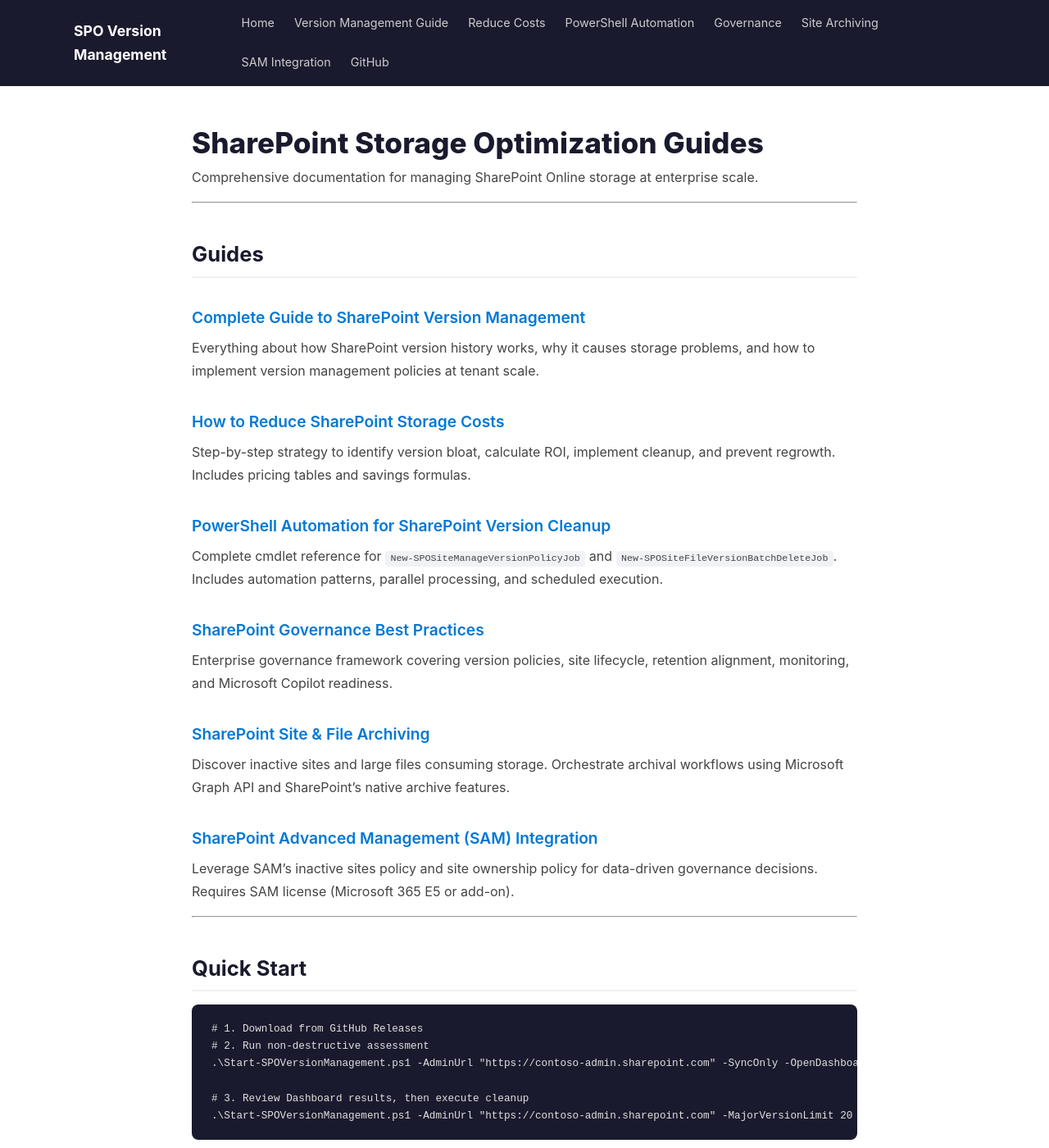
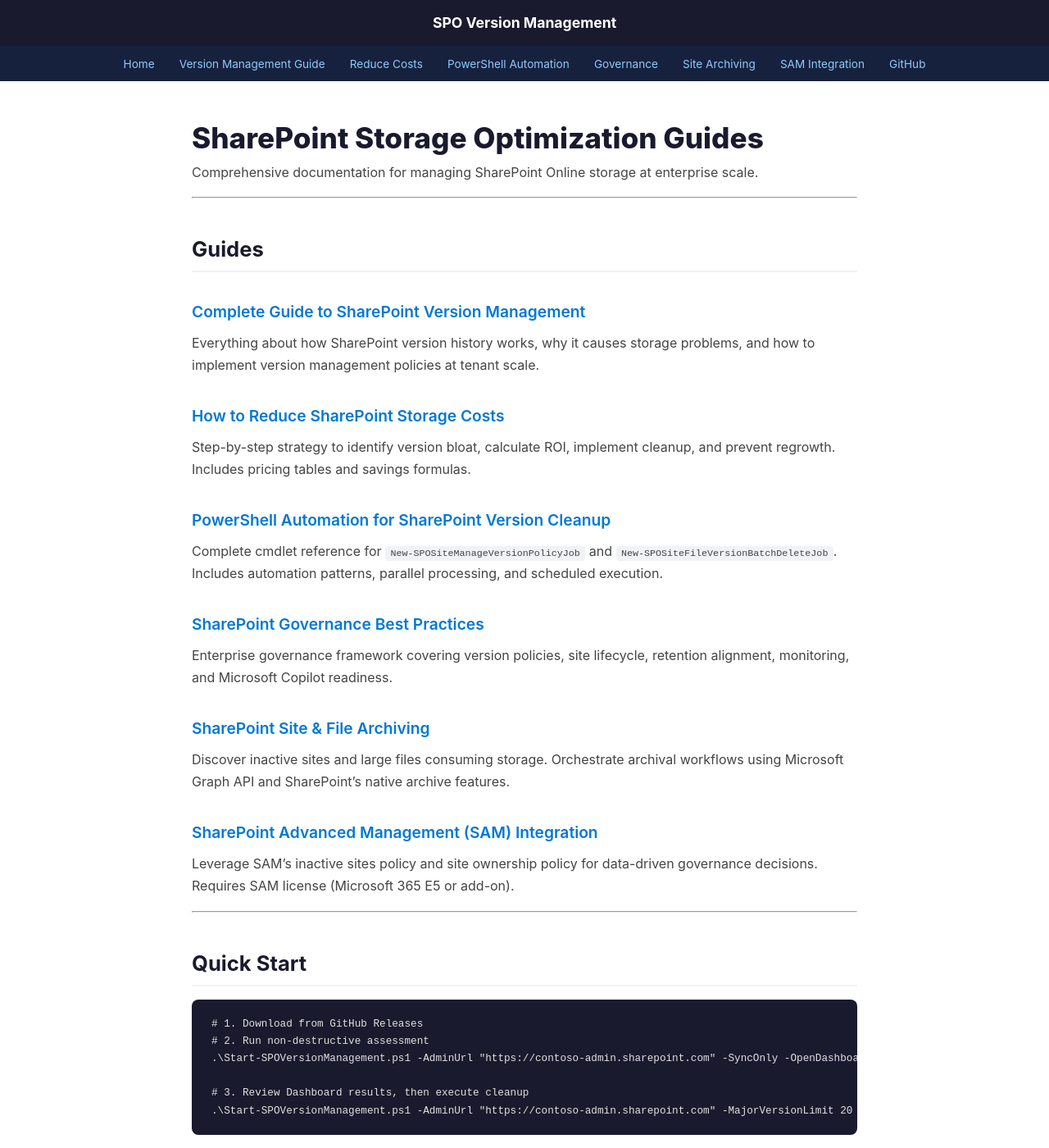
Before and after one commit to ivanoliv/SPOVersionManagement, a Jekyll site: the page built from docs/guides/index.md, in a window 1280 px wide and 1400 px high. Shown: the whole window at 82% size. Built offline with Jekyll 4.4.1, drawn with Linux system fonts in a browser that asks for light colours.

Commit message:
style: redesign internal page nav to match homepage (centered slim bar)

```diff
--- a/docs/_layouts/default.html
+++ b/docs/_layouts/default.html
@@ -38,13 +38,13 @@
         a:hover { text-decoration: underline; }
 
         /* Header */
-        .site-header { background: var(--gray-800); color: #fff; padding: 1rem 1.5rem; position: sticky; top: 0; z-index: 100; }
-        .site-header .container { max-width: 1100px; margin: 0 auto; display: flex; align-items: center; justify-content: space-between; }
+        .site-header { background: var(--gray-800); color: #fff; padding: 0.8rem 1.5rem; position: sticky; top: 0; z-index: 100; }
+        .site-header .container { max-width: 1100px; margin: 0 auto; display: flex; align-items: center; justify-content: center; }
         .site-header .logo { font-weight: 700; font-size: 1.1rem; color: #fff; }
         .site-header .logo:hover { text-decoration: none; }
-        .site-header nav { display: flex; gap: 1.5rem; flex-wrap: wrap; }
-        .site-header nav a { color: #ccc; font-size: 0.9rem; }
-        .site-header nav a:hover { color: #fff; text-decoration: none; }
+        .site-nav { background: #16213e; padding: 0.5rem 1.5rem; text-align: center; }
+        .site-nav a { color: #90caf9; font-size: 0.85rem; margin: 0 0.8rem; white-space: nowrap; }
+        .site-nav a:hover { color: #fff; text-decoration: none; }
 
         /* Main Content */
         .page-container { max-width: 860px; margin: 0 auto; padding: 3rem 1.5rem 4rem; }
@@ -82,7 +82,7 @@
         @media (max-width: 768px) {
             .page-container h1 { font-size: 1.6rem; }
             .page-container h2 { font-size: 1.3rem; }
-            .site-header .container { flex-direction: column; gap: 0.5rem; }
+            .site-nav a { margin: 0.2rem 0.5rem; display: inline-block; }
         }
     </style>
 </head>
@@ -90,7 +90,9 @@
     <header class="site-header">
         <div class="container">
             <a href="{{ '/' | relative_url }}" class="logo">SPO Version Management</a>
-            <nav>
+        </div>
+    </header>
+    <nav class="site-nav">
         <a href="{{ '/' | relative_url }}">Home</a>
         <a href="{{ '/guides/sharepoint-version-management' | relative_url }}">Version Management Guide</a>
         <a href="{{ '/guides/reduce-sharepoint-storage-costs' | relative_url }}">Reduce Costs</a>
@@ -100,8 +102,6 @@
         <a href="{{ '/guides/sharepoint-advanced-management-sam' | relative_url }}">SAM Integration</a>
         <a href="https://github.com/ivanoliv/SPOVersionManagement">GitHub</a>
     </nav>
-        </div>
-    </header>
 
     <main class="page-container">
         {{ content }}
```
Lines whose indentation alone changed are shown as unchanged.
